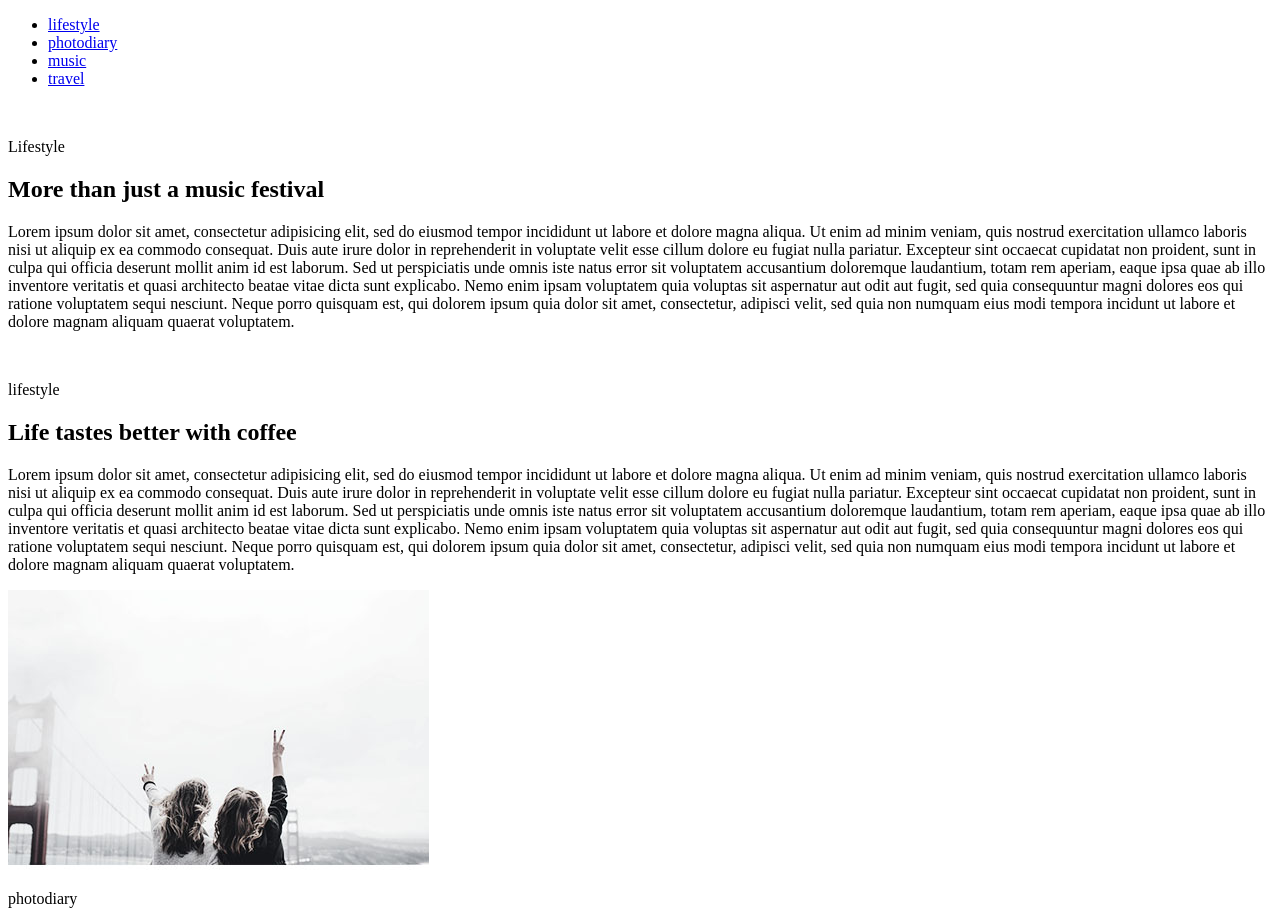
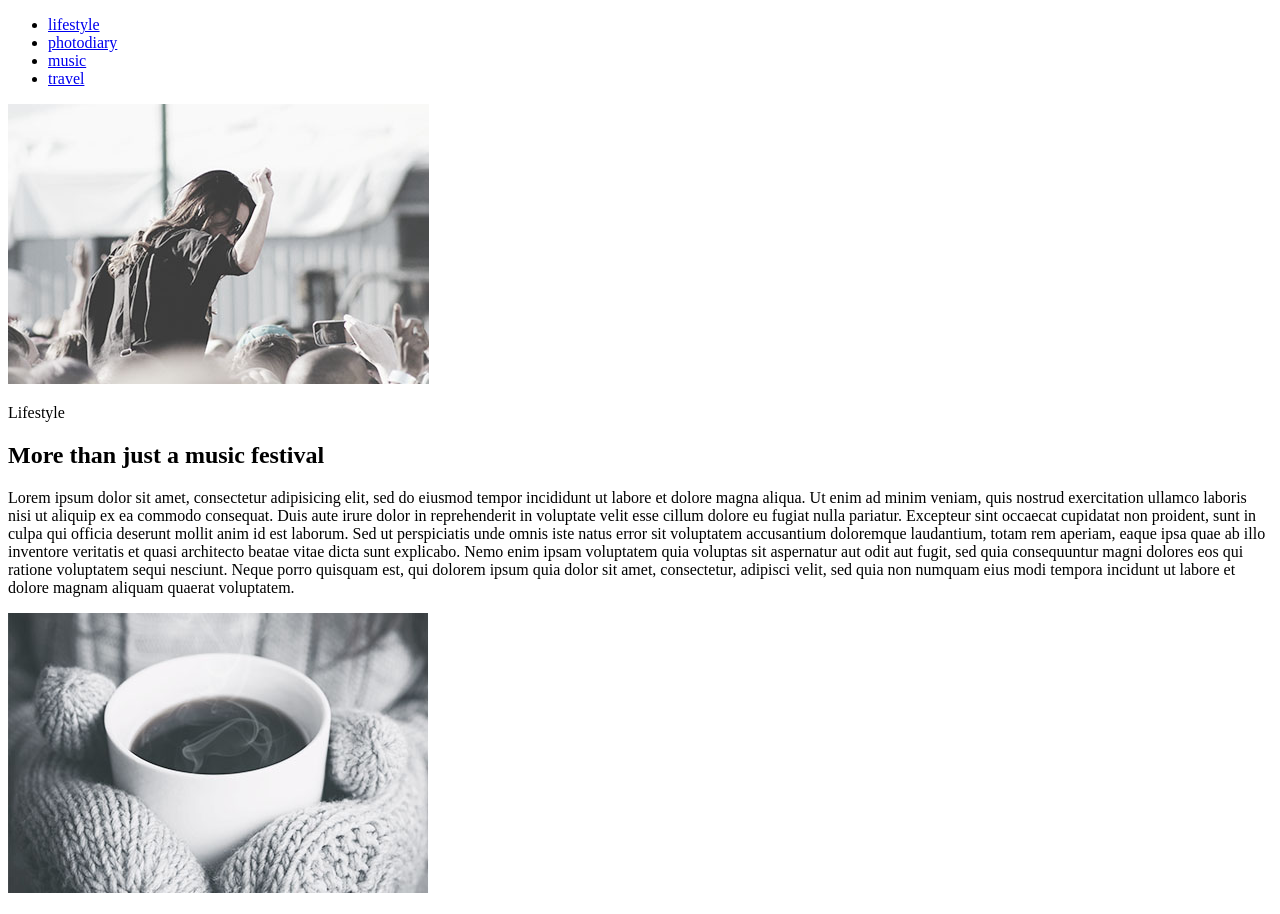
Before and after one commit to Kozova/html-css, a plain HTML site: page module-01/index.html in a window 1280 px wide. Shown: the top 914 px of the page. Drawn offline with Linux system fonts and the light colour scheme.

Commit message:
added sizes

```diff
--- a/module-01/index.html
+++ b/module-01/index.html
@@ -12,19 +12,19 @@
         <li> <a href="#">music</a> </li>
         <li> <a href="#">travel</a> </li>
     </ul>
-    <img src="img/first-post.jpg" alt="">
+    <img src="img/first-post.jpg" width="421" height="280" alt="">
     <p>Lifestyle</p>
     <h1>More than just a music festival</h1>
     <p>Lorem ipsum dolor sit amet, consectetur adipisicing elit, sed do eiusmod tempor incididunt ut labore et dolore magna aliqua. Ut enim ad minim veniam, quis nostrud exercitation ullamco laboris nisi ut aliquip ex ea commodo consequat. Duis aute irure dolor in reprehenderit in voluptate velit esse cillum dolore eu fugiat nulla pariatur. Excepteur sint occaecat cupidatat non proident, sunt in culpa qui officia deserunt mollit anim id est laborum. Sed ut perspiciatis unde omnis iste natus error sit voluptatem accusantium doloremque laudantium, totam rem aperiam, eaque ipsa quae ab illo inventore veritatis et quasi architecto beatae vitae dicta sunt explicabo. Nemo enim ipsam voluptatem quia voluptas sit aspernatur aut odit aut fugit, sed quia consequuntur magni dolores eos qui ratione voluptatem sequi nesciunt. Neque porro quisquam est, qui dolorem ipsum quia dolor sit amet, consectetur, adipisci velit, sed quia non numquam eius modi tempora incidunt ut labore et dolore magnam aliquam quaerat voluptatem.</p>
-    <img src="img/second-post.jpg" alt="">
+    <img src="img/second-post.jpg" width="421" height="280" alt="">
     <p>lifestyle</p>
     <h1>Life tastes better with coffee</h1>
     <p>Lorem ipsum dolor sit amet, consectetur adipisicing elit, sed do eiusmod tempor incididunt ut labore et dolore magna aliqua. Ut enim ad minim veniam, quis nostrud exercitation ullamco laboris nisi ut aliquip ex ea commodo consequat. Duis aute irure dolor in reprehenderit in voluptate velit esse cillum dolore eu fugiat nulla pariatur. Excepteur sint occaecat cupidatat non proident, sunt in culpa qui officia deserunt mollit anim id est laborum. Sed ut perspiciatis unde omnis iste natus error sit voluptatem accusantium doloremque laudantium, totam rem aperiam, eaque ipsa quae ab illo inventore veritatis et quasi architecto beatae vitae dicta sunt explicabo. Nemo enim ipsam voluptatem quia voluptas sit aspernatur aut odit aut fugit, sed quia consequuntur magni dolores eos qui ratione voluptatem sequi nesciunt. Neque porro quisquam est, qui dolorem ipsum quia dolor sit amet, consectetur, adipisci velit, sed quia non numquam eius modi tempora incidunt ut labore et dolore magnam aliquam quaerat voluptatem.</p>
-    <img src="img/third-post.jpg" alt="">
+    <img src="img/third-post.jpg" width="421" height="280" alt="">
     <p>photodiary</p>
     <h1>American dream</h1>
     <p>Lorem ipsum dolor sit amet, consectetur adipisicing elit, sed do eiusmod tempor incididunt ut labore et dolore magna aliqua. Ut enim ad minim veniam, quis nostrud exercitation ullamco laboris nisi ut aliquip ex ea commodo consequat. Duis aute irure dolor in reprehenderit in voluptate velit esse cillum dolore eu fugiat nulla pariatur. Excepteur sint occaecat cupidatat non proident, sunt in culpa qui officia deserunt mollit anim id est laborum. Sed ut perspiciatis unde omnis iste natus error sit voluptatem accusantium doloremque laudantium, totam rem aperiam, eaque ipsa quae ab illo inventore veritatis et quasi architecto beatae vitae dicta sunt explicabo. Nemo enim ipsam voluptatem quia voluptas sit aspernatur aut odit aut fugit, sed quia consequuntur magni dolores eos qui ratione voluptatem sequi nesciunt. Neque porro quisquam est, qui dolorem ipsum quia dolor sit amet, consectetur, adipisci velit, sed quia non numquam eius modi tempora incidunt ut labore et dolore magnam aliquam quaerat voluptatem.</p>
-    <img src="img/fourth-post.jpg" alt="">
+    <img src="img/fourth-post.jpg" width="421" height="280" alt="">
     <p>photodiary</p>
     <h1>A day exploring the Alps</h1>
     <p>Lorem ipsum dolor sit amet, consectetur adipisicing elit, sed do eiusmod tempor incididunt ut labore et dolore magna aliqua. Ut enim ad minim veniam, quis nostrud exercitation ullamco laboris nisi ut aliquip ex ea commodo consequat. Duis aute irure dolor in reprehenderit in voluptate velit esse cillum dolore eu fugiat nulla pariatur. Excepteur sint occaecat cupidatat non proident, sunt in culpa qui officia deserunt mollit anim id est laborum. Sed ut perspiciatis unde omnis iste natus error sit voluptatem accusantium doloremque laudantium, totam rem aperiam, eaque ipsa quae ab illo inventore veritatis et quasi architecto beatae vitae dicta sunt explicabo. Nemo enim ipsam voluptatem quia voluptas sit aspernatur aut odit aut fugit, sed quia consequuntur magni dolores eos qui ratione voluptatem sequi nesciunt. Neque porro quisquam est, qui dolorem ipsum quia dolor sit amet, consectetur, adipisci velit, sed quia non numquam eius modi tempora incidunt ut labore et dolore magnam aliquam quaerat voluptatem.</p>
```
Also changed, not shown: module-01/img/first-post.jpg (renamed from module-01/img/left-post.jpg), module-01/img/second-post.jpg (renamed from module-01/img/right-post.jpg).
